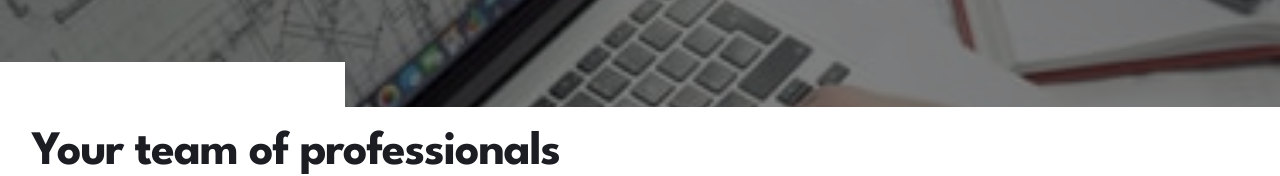
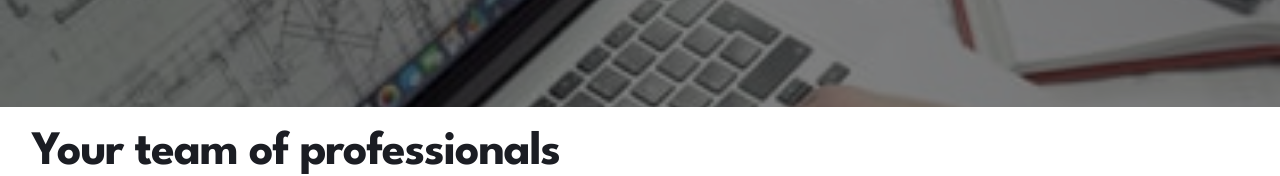
Before and after one commit to achiewe/arch-studio-multi-page-website, a Next.js app: page /AboutUs in a window 1280 px wide. Shown: the part 285-461 px from the top of the page. Built offline with nearby package versions, Linux system fonts and the light colour scheme.

Commit message:
display none white div when will be tablet responsive design

```diff
--- a/src/app/components/About/AboutInfo.tsx
+++ b/src/app/components/About/AboutInfo.tsx
@@ -3,7 +3,7 @@ export default function AboutInfo() {
     <div className="w-full flex flex-col gap-[20px] mb-[76px]">
       <div className="w-full h-[240px] flex items-end justify-start bg-imageHeroMob bg-no-repeat bg-cover relative">
         <div className="w-full h-full bg-black opacity-50 top-0 left-0 right-0 bottom-0 absolute"></div>
-        <div className="w-[345px] h-[45px] bg-[#FFFFFF] z-10 flex "></div>
+        <div className="w-[345px] h-[45px] bg-[#FFFFFF] z-10 flex md:hidden "></div>
       </div>
       <div className="flex w-full px-[32px] flex-col gap-[21px] ">
         <h1 className="text-[48px] text-[#1B1D23] font-bold leading-[52px] tracking-[-1.2px]">
```
